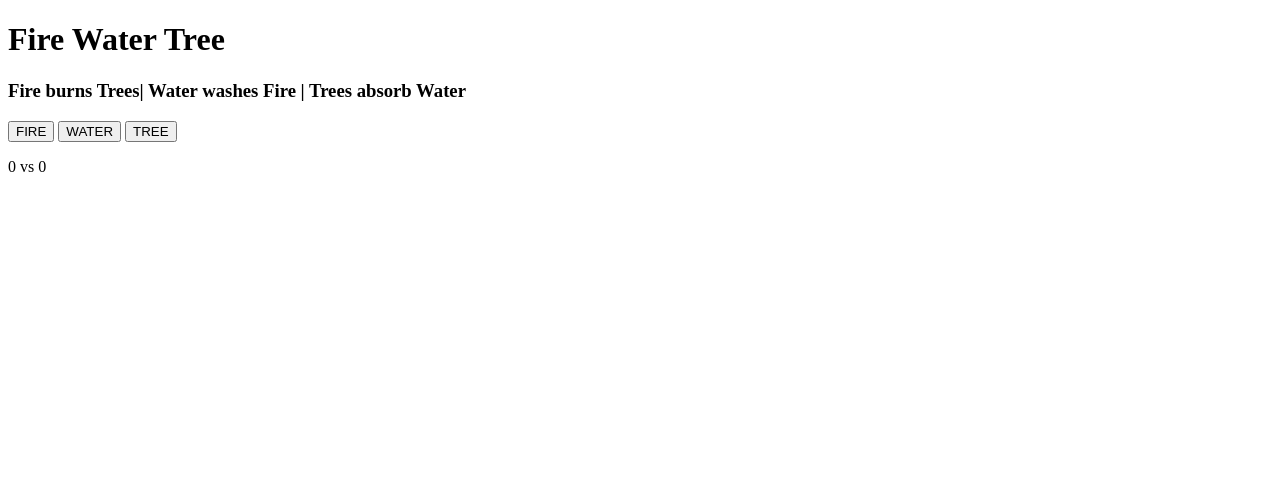
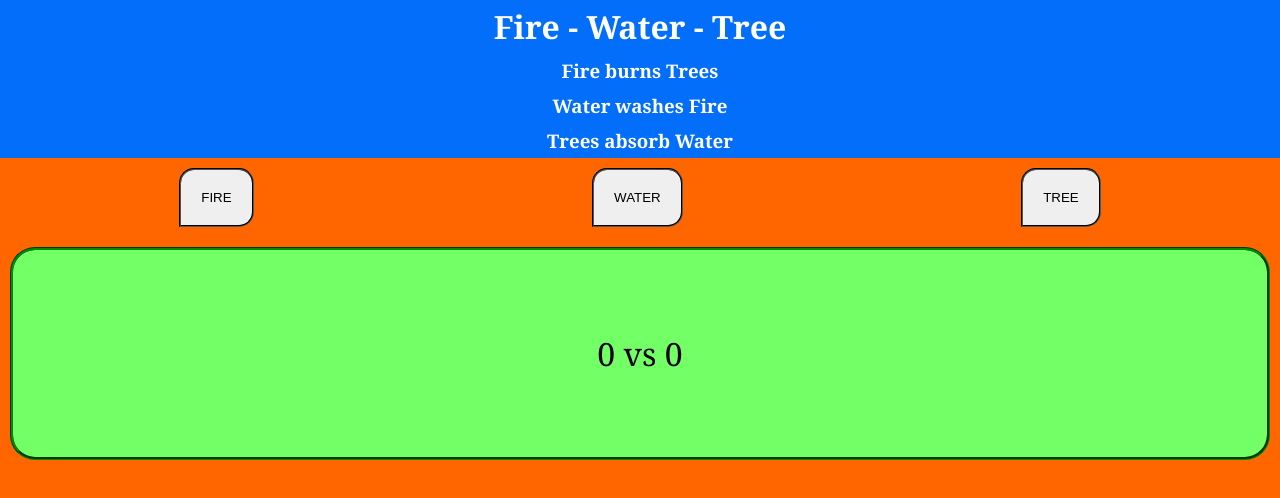
Before and after one commit to roquez94/FireWaterTree, a plain HTML site: page index.html in a window 1280 px wide. Drawn offline with Linux system fonts and the light colour scheme.

Commit message:
Updated UX and UI

```diff
--- a/index.html
+++ b/index.html
@@ -3,14 +3,20 @@
     <head>
         <meta charset = "UTF-8">
         <title>Fire Water Tree Game</title>
+        <link href="style.css" rel="stylesheet" type="text/css"/>
     </head>
 
     <body>
         <script src="fwt.js" defer> //Call Script from external link </script>
 
-        <h1>Fire Water Tree</h1>
+     <div class = "top">
+        <!--Replace h1 Title w/ Logo FWT-->
+        <h1>Fire - Water - Tree</h1>
 
-        <h3> Fire burns Trees| Water washes Fire | Trees absorb Water </h3>
+        <h3> Fire burns Trees </h3>
+        <h3> Water washes Fire </h3>
+        <h3>Trees absorb Water </h3>
+     </div>
 
     <div class = "container">
         <button id ="fire">FIRE </button>
@@ -18,7 +24,7 @@
         <button id ="tree">TREE </button>
     </div>
 
-    <div>
+    <div class="score">
         <p id = "compPick"> </p>
         <p id = "display"> </p>
         <p id = "runningScore"> </p>
--- /dev/null
+++ b/style.css
@@ -0,0 +1,60 @@
+body {
+    background-color: rgb(255, 102, 0);
+    display: flex;
+    flex-direction: column;
+    font-family: Cambria, Cochin, Georgia, Times, 'Times New Roman', serif;
+    font-size: 1em;
+    min-height: 100vh;
+    margin: 0px;
+}
+
+.top {
+    text-align: center;
+    color: white;
+    background-color: rgb(2, 110, 250);
+    margin: 0px;
+    padding: 0px;
+}
+
+h1 , h3 {
+    margin: 0px;
+    padding: 5px;
+}
+
+.container {
+    display: flex;
+    justify-content: space-around;
+    padding: 10px;
+}
+
+button {
+padding: 20px;
+border-style:groove;
+border-radius: 15px 15px 15px 0px;
+}
+
+#water:hover {
+    color: blue;
+    font-size: 2em;
+}
+
+#fire:hover {
+    color: red;
+    font-size: 2em;
+}
+
+#tree:hover  {
+    color: green;
+    font-size: 2em;
+}
+
+.score {
+    text-align: center;
+    background-color: rgb(115, 255, 102);
+    border-style: groove;
+    border-color:rgb(0, 139, 0);
+    border-radius: 25px 25px 25px 25px;
+    padding: 50px 100px;
+    margin: 10px;
+    font-size: 2em;
+}
```
